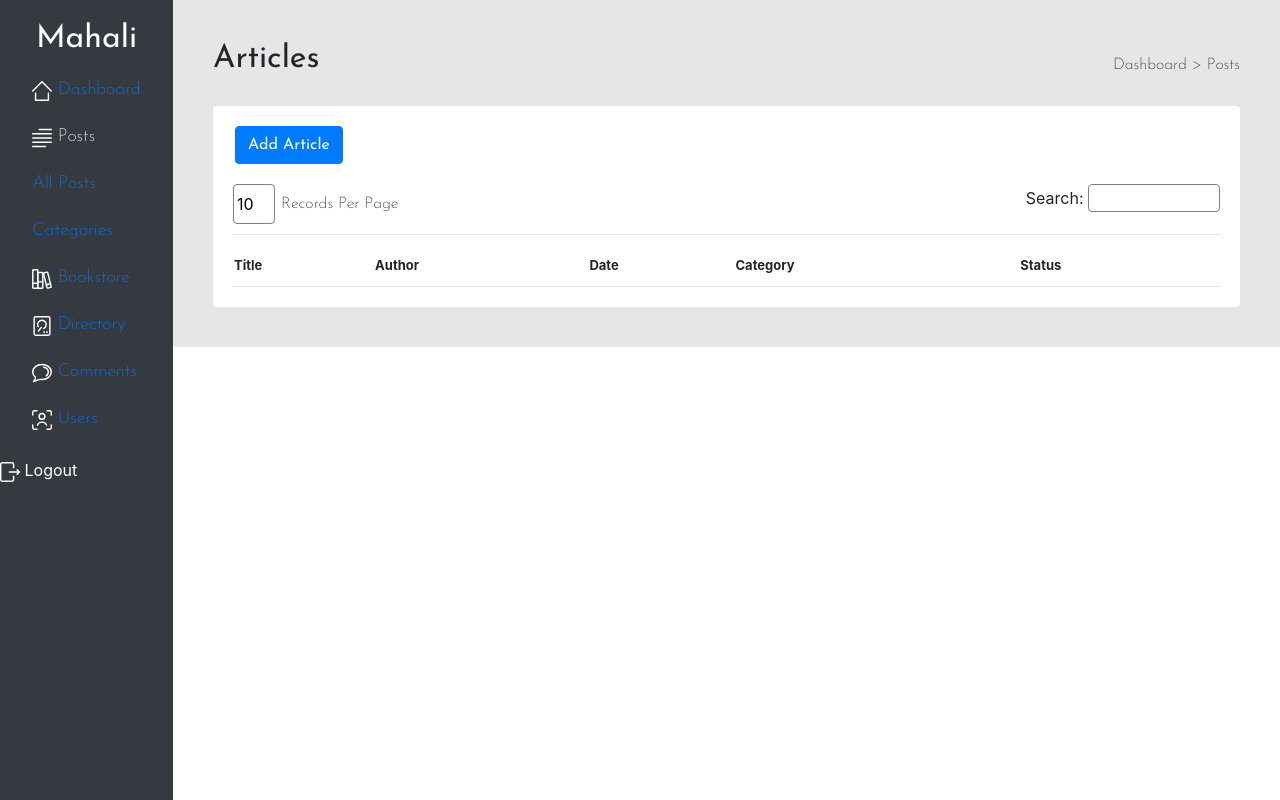
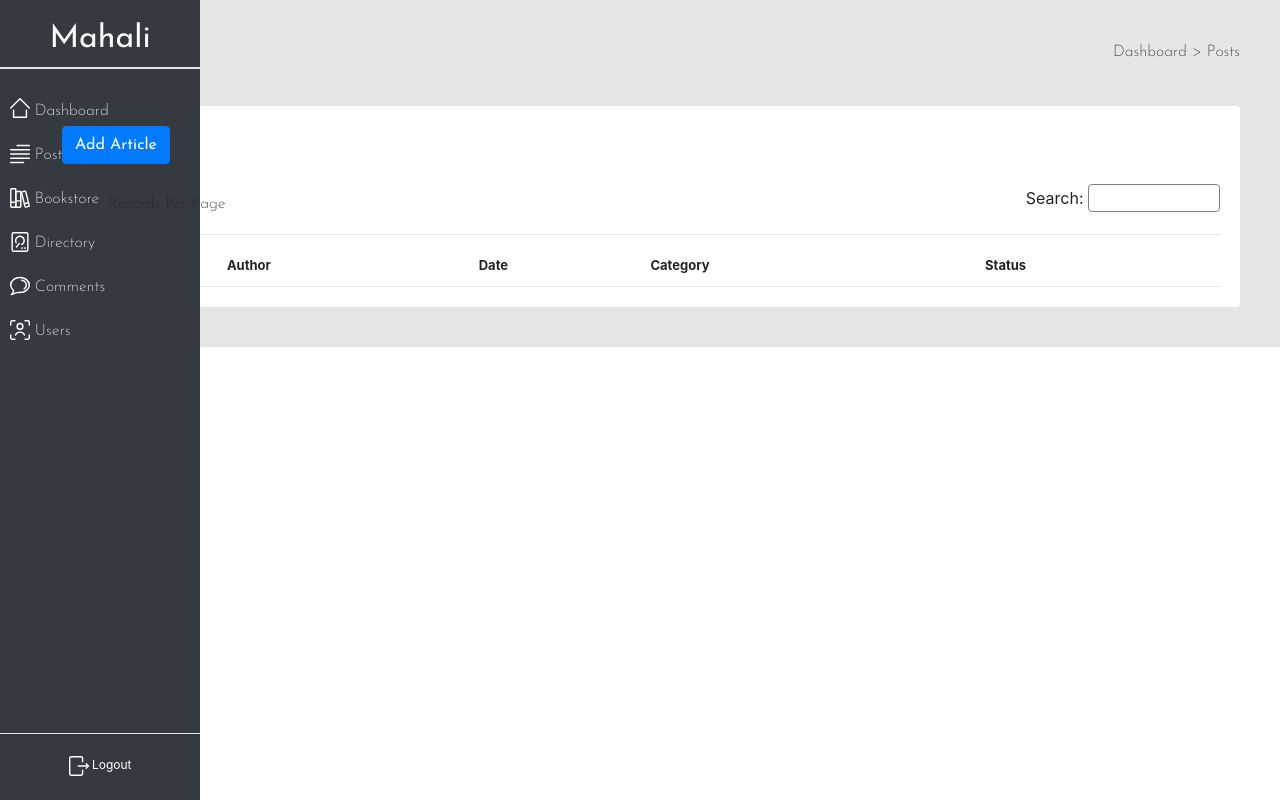
Before and after one commit to MrNaughtZero/Black_Business_Directory, a Flask app: page /dashboard/posts in a window 1280 px wide. Run offline with Flask 2, Linux system fonts and the light colour scheme; data that the repository does not hold is empty; some libraries are stand-ins or nearby versions.

Commit message:
several styles added. Mainly for navigation, posts page, category page, front end index

```diff
--- a/app/static/styles/main.css
+++ b/app/static/styles/main.css
@@ -69,26 +70,67 @@
     display: flex;
 }
 
+
+
 .admin-side-navigation {
     min-height: 100vh;
     width: 200px;
     color: white;
+    position: fixed;
 }
 
 .side-nav-branding {
     text-align: center;
     margin-top: 20px;
+    padding-bottom: 1px;
+    border-bottom: 2px solid #e6e6e6;
+    margin-bottom: 20px;
 }
 
 .side-nav-links {
     display: flex;
-    justify-content: center;
-    font-size: 18px;
     align-items: center;
+}
+
+.side-nav-links ul {
+    width: 100%;
+    overflow:hidden;
+}
+
+.side-nav-links a:hover {
+    text-decoration: none;
 }
 
 .side-nav-links ul li {
     padding: 10px;
+    color: white;
+}
+
+.side-nav-links svg {
+    position: relative;
+    bottom: 2px;
+}
+
+svg#svg-home {
+    position: relative;
+    bottom: 4px;
+}
+
+.logout-user {
+    position: absolute;
+    bottom: 3%;
+    width: 100%;
+    text-align: center;
+    font-size: 12px;
+    padding-top: 22px;
+    border-top: 1px solid #e6e6e6;
+}
+
+.hidden-post-links {
+    display: none;
+    position: relative;
+    left: 10px;
+    font-size: 13px;
 }
 
 
@@ -224,9 +342,13 @@
     margin-bottom: 20px;
 }
 
-span#article-page-breadcrumb {
+span.article-page-breadcrumb {
     position: relative;
     top: 13px;
+}
+
+.article-page-breadcrumb a:hover {
+    text-decoration: none;
 }
 
 .add-article-btn {
```
Also changed, not shown: other parts of app/static/styles/main.css (+183 -2 lines).
